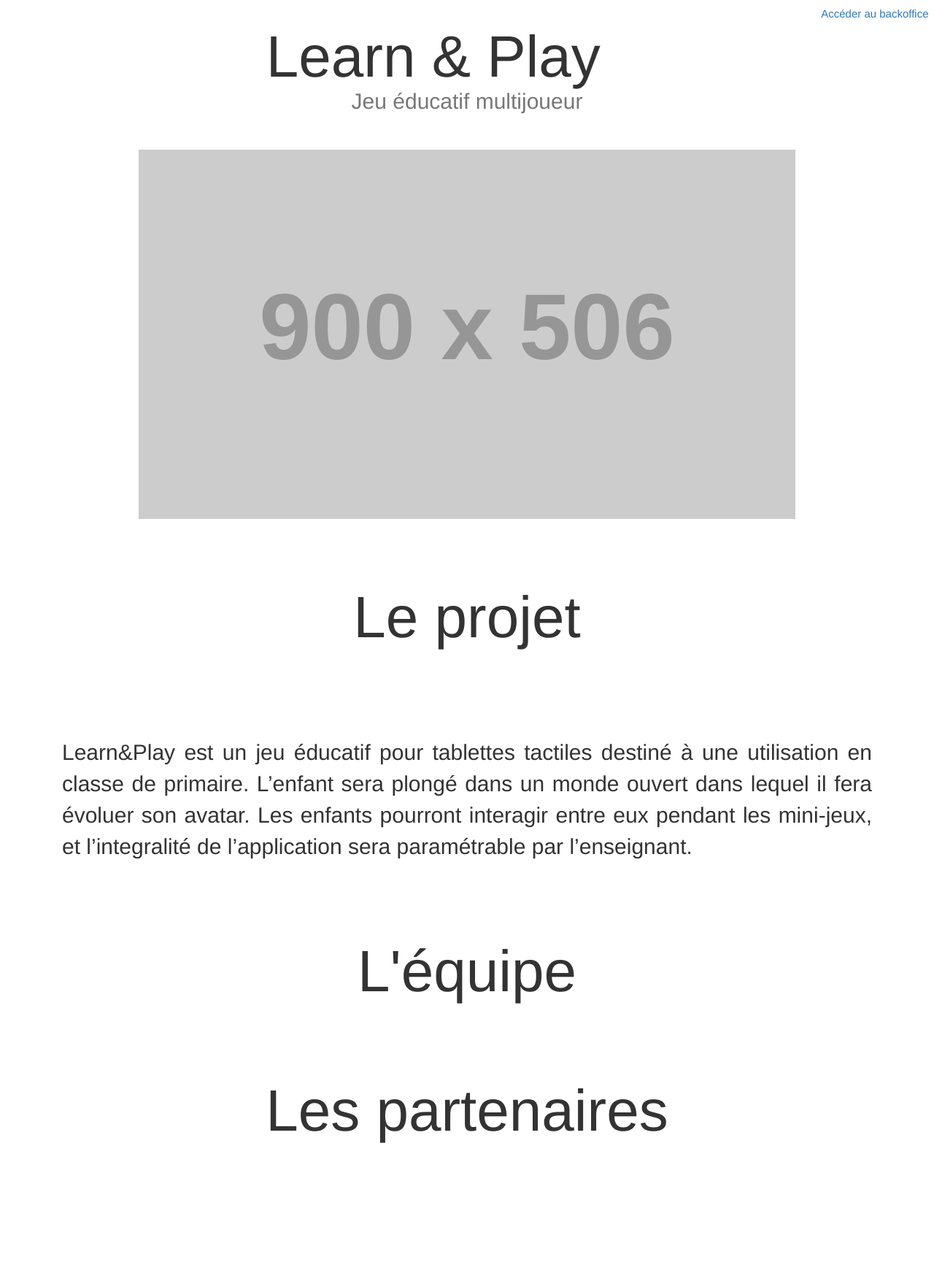
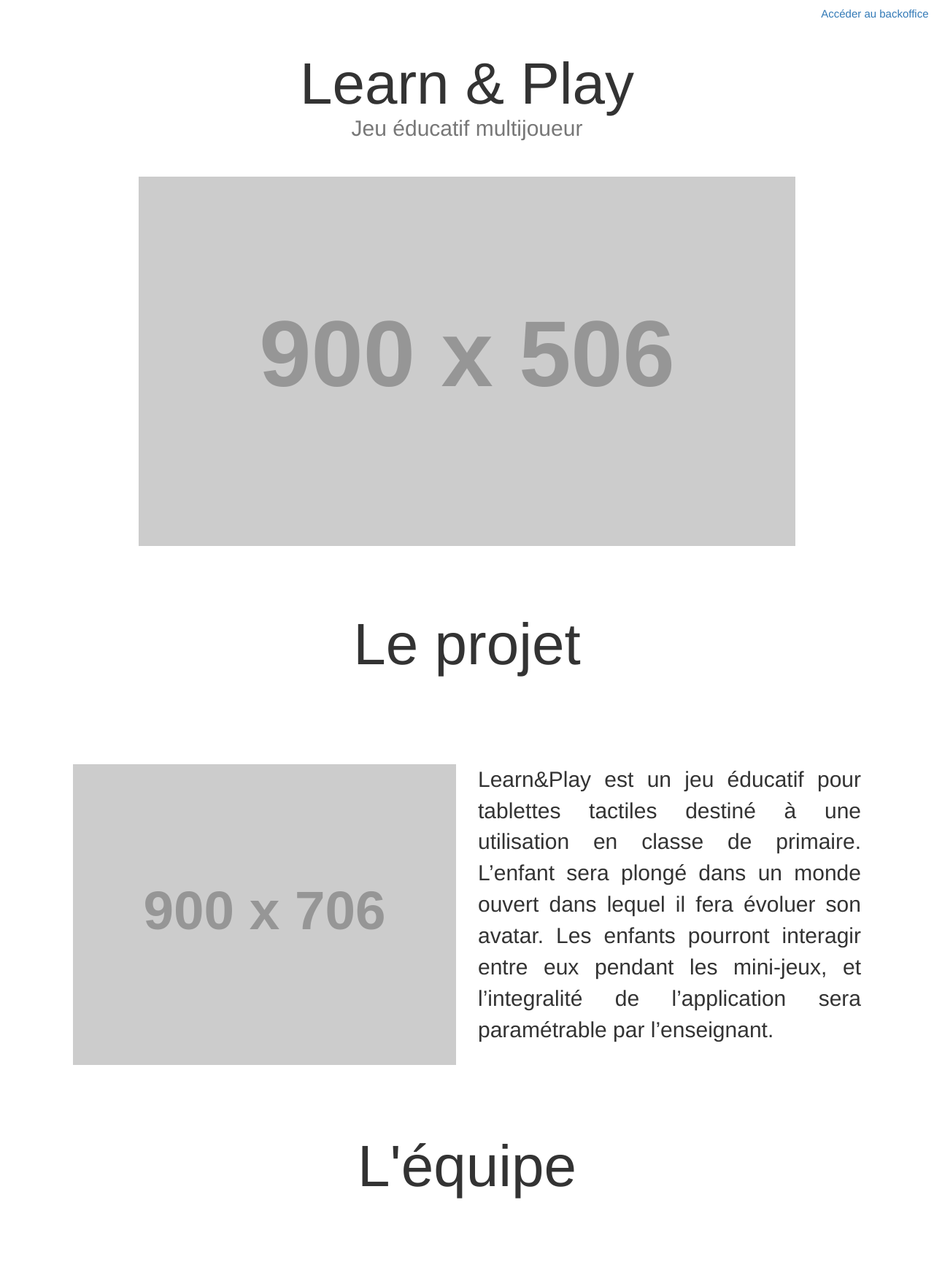
Before and after one commit to learnandplay/website, a Django app: page / in a window 1280 px wide. Shown: the top 1744 px of the page at 73% size. Before the commit the page ends 1566 px from the top, so only its background shows below. Run offline with Django 3.2, Linux system fonts and the light colour scheme; grey boxes labelled with a size stand in for pictures from a placeholder-image service; some libraries are stand-ins or nearby versions.

Commit message:
project slide

```diff
--- a/lp_website/website/static/website/css/website.css
+++ b/lp_website/website/static/website/css/website.css
@@ -41,7 +41,10 @@ h2 {
 }
 
 #app-description {
+    text-align: justify;
+}
+
+.content-padding-top {
     font-size: 3em;
-    text-align: justify;
     padding-top: 4em;
 }
--- a/lp_website/website/templates/website/index.html
+++ b/lp_website/website/templates/website/index.html
@@ -21,10 +21,10 @@
       <div class="section">
 	<a href="{% url 'backoffice:backoffice-index' %}" class="backoffice-link">Accéder au backoffice</a>
 	<div class="container">
-	  <div class="display-box">
+	  <div class="col-lg-12 display-box">
 	    <h1 id="lp_title" data-in-effect="bounceIn">Learn & Play</h1>
 	    <h2 id="lp_under_title">Jeu éducatif multijoueur</h2>
-	    <img src="http://placehold.it/900x506" class="centered-image"></img>
+	    <img alt="" src="http://placehold.it/900x506" class="centered-image"></img>
 	  </div>
 	</div>
       </div>
@@ -32,13 +32,14 @@
 	<div class="container">
 	  <div class="col-lg-12 display-box">
 	    <h1>Le projet</h1>
-	    <p id="app-description">
+	    <img class="col-lg-6 content-padding-top" alt="" src="http://placehold.it/900x706"/img>
+	    <p class="col-lg-6 content-padding-top" id="app-description">
 	      Learn&Play est un jeu éducatif pour tablettes tactiles destiné à une utilisation en classe de primaire. L’enfant sera plongé dans un monde ouvert dans lequel il fera évoluer son avatar.  Les enfants pourront interagir entre eux pendant les mini-jeux, et l’integralité de l’application sera paramétrable par l’enseignant.
 	    </p>
 	  </div>
 	</div>
       </div>
-      <div class="section">
+          <div class="section">
 	<div class="display-box">
 	  <h1>L'équipe</h1>
 	</div>
```
